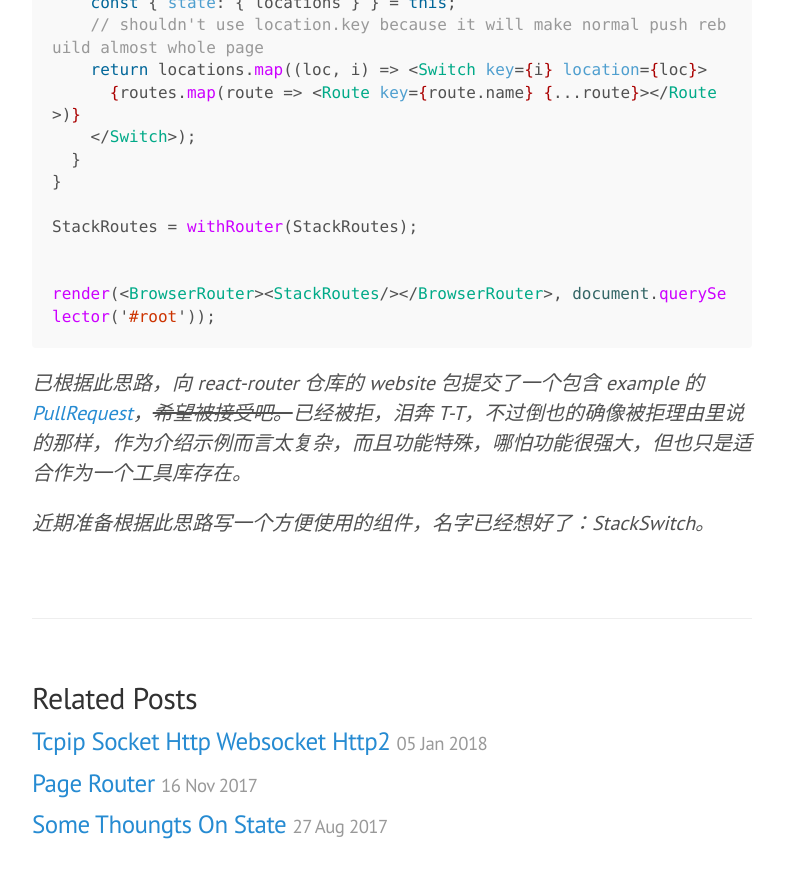
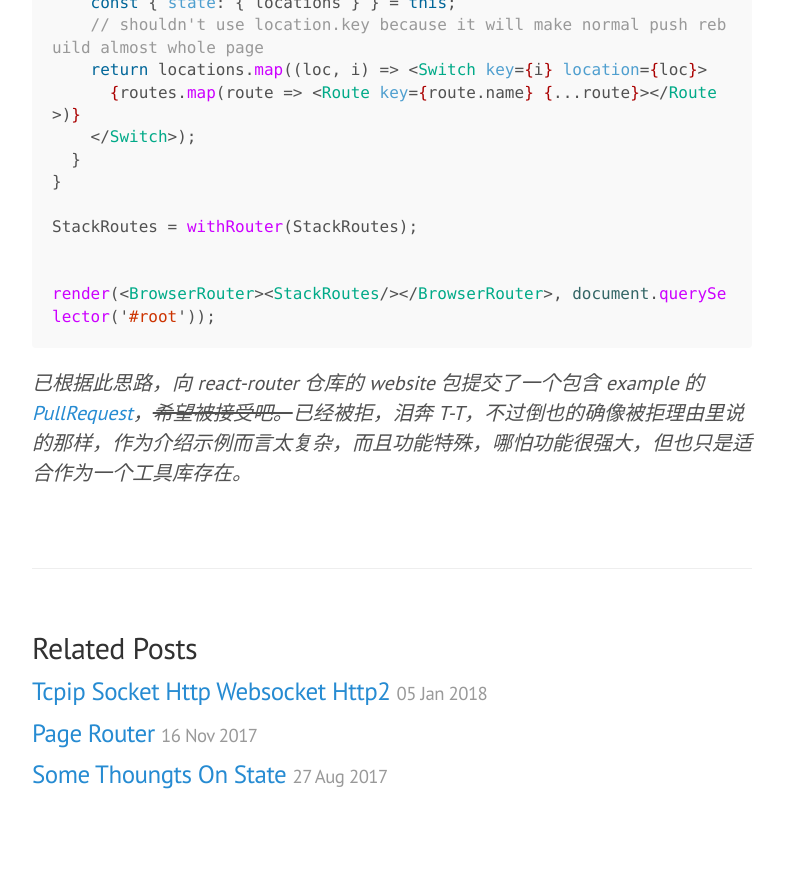
Before and after one commit to xialvjun/xialvjun.github.io, a Jekyll site: the page built from _posts/2018-01-04-stack-routes.md, in a window 1280 px wide and 900 px high, scrolled down 2900 px. Shown: the top 878 px of the window, without its empty margins (248-1033 px from the left). Built offline with Jekyll 4.4.1, drawn with Linux system fonts in a browser that asks for light colours; our own code applies the rules of GitHub Pages for plain Markdown files; after the commit the page ends 3750 px from its top, so only the background shows below that.

Commit message:
cancel StackSwitch

````diff
--- a/_posts/2018-01-04-stack-routes.md
+++ b/_posts/2018-01-04-stack-routes.md
@@ -110,5 +110,3 @@ render(<BrowserRouter><StackRoutes/></BrowserRouter>, document.querySelector('#r
 ```
 
 *已根据此思路，向 react-router 仓库的 website 包提交了一个包含 example 的 [PullRequest](https://github.com/ReactTraining/react-router/pull/5835)，~~希望被接受吧。~~已经被拒，泪奔 T-T，不过倒也的确像被拒理由里说的那样，作为介绍示例而言太复杂，而且功能特殊，哪怕功能很强大，但也只是适合作为一个工具库存在。*
-
-*近期准备根据此思路写一个方便使用的组件，名字已经想好了：StackSwitch。*
````
